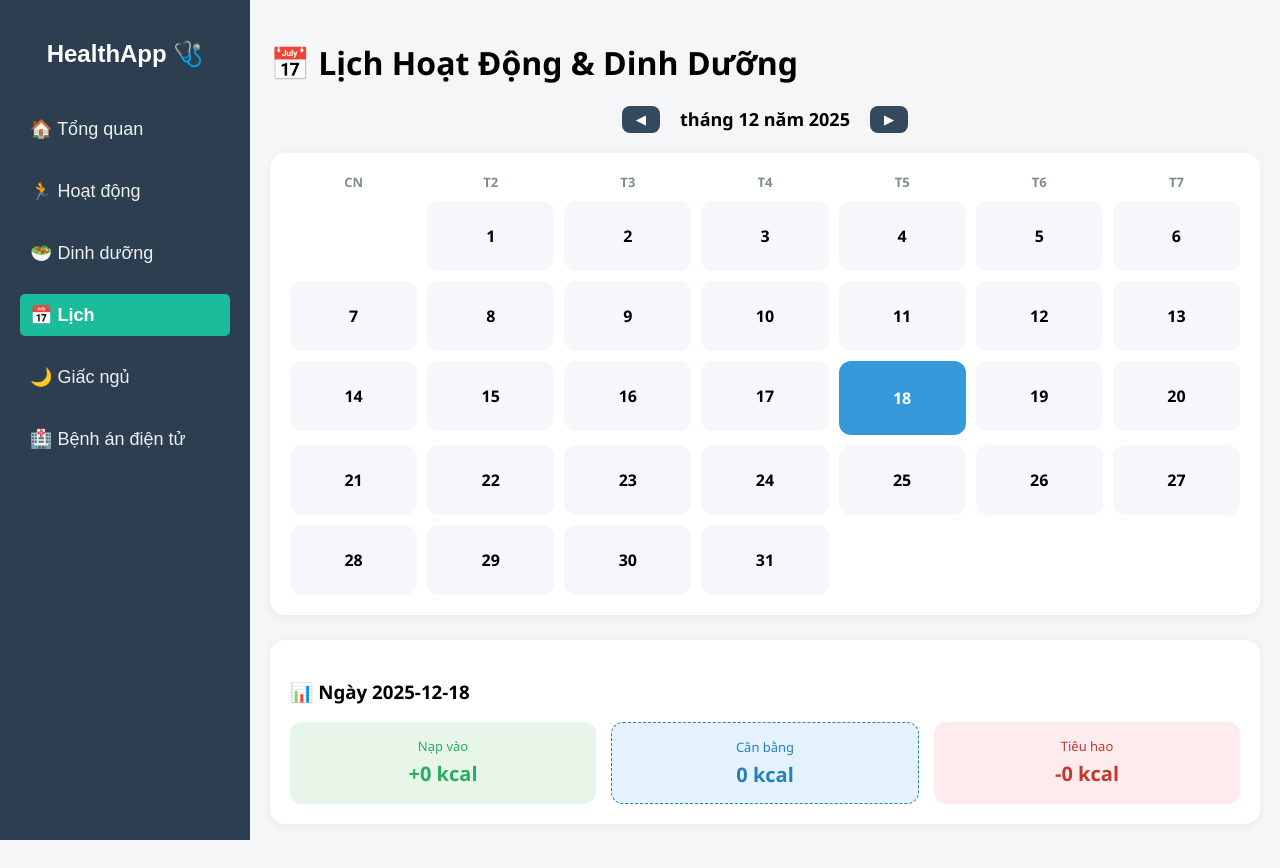
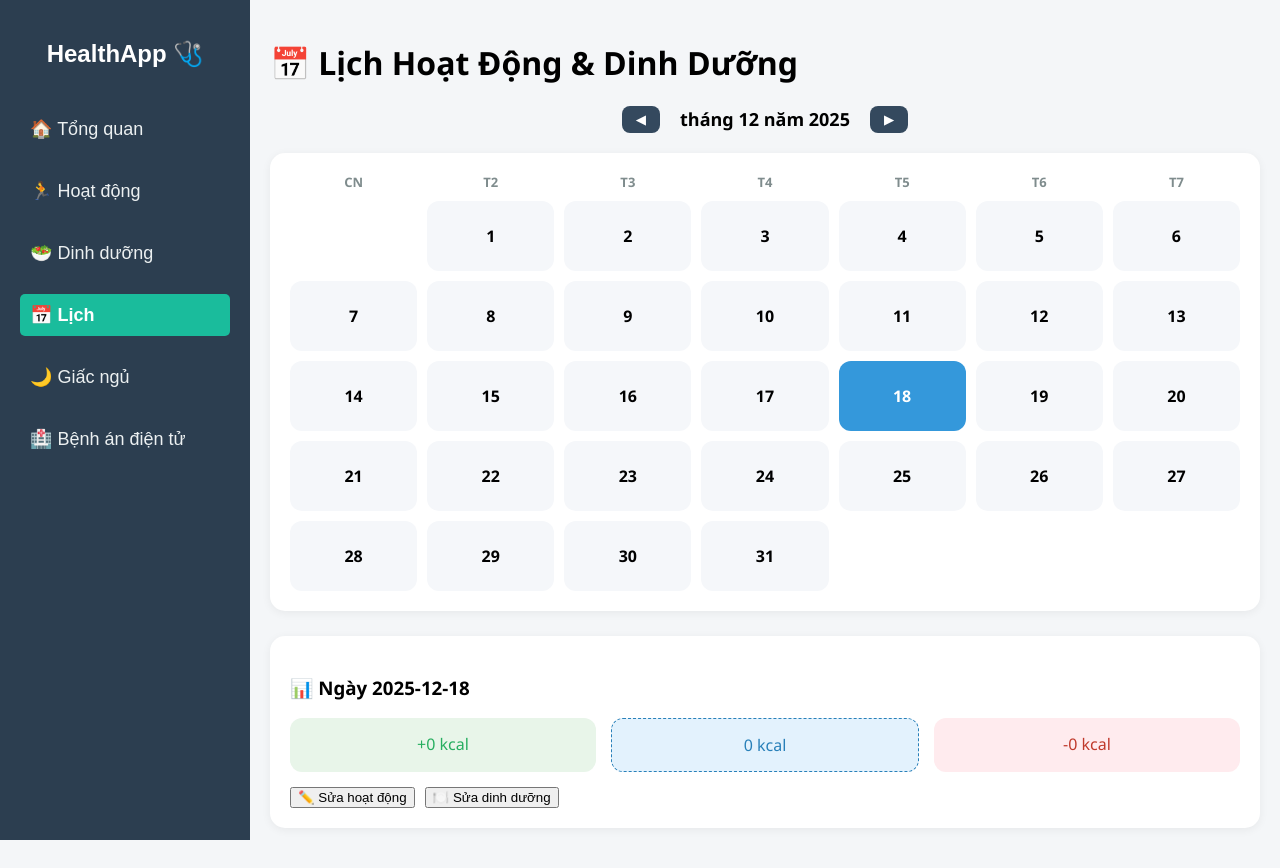
Before and after one commit to kastnew/OOP_BTL, a React (Vite) app in the folder frontend/: page /calendar in a window 1280 px wide. Built offline with nearby package versions, Linux system fonts and the light colour scheme.

Commit message:
Calendar.jsx

```diff
--- a/frontend/src/pages/Calendar.jsx
+++ b/frontend/src/pages/Calendar.jsx
@@ -1,21 +1,18 @@
 // src/pages/Calendar.jsx
 import React, { useState, useMemo, useEffect } from 'react';
+import { useNavigate } from 'react-router-dom';
 import './Calendar.css';
 
 const Calendar = ({ activities = [], meals = [] }) => {
+  const navigate = useNavigate();
 
-  /* ======================
-     A – ĐỒNG BỘ NGÀY HIỆN TẠI
-  ====================== */
   const getTodayStr = () => new Date().toISOString().split('T')[0];
-
   const [todayStr, setTodayStr] = useState(getTodayStr());
 
   useEffect(() => {
     const timer = setInterval(() => {
       setTodayStr(getTodayStr());
-    }, 60 * 1000); // cập nhật mỗi phút
-
+    }, 60000);
     return () => clearInterval(timer);
   }, []);
 
@@ -24,22 +21,8 @@ const Calendar = ({ activities = [], meals = [] }) => {
   const [currentMonth, setCurrentMonth] = useState(
     new Date(todayDate.getFullYear(), todayDate.getMonth(), 1)
   );
-
   const [selectedDate, setSelectedDate] = useState(todayStr);
 
-  // Khi sang ngày mới → tự chọn ngày mới nếu đang xem tháng hiện tại
-  useEffect(() => {
-    const y = currentMonth.getFullYear();
-    const m = currentMonth.getMonth();
-
-    if (y === todayDate.getFullYear() && m === todayDate.getMonth()) {
-      setSelectedDate(todayStr);
-    }
-  }, [todayStr]);
-
-  /* ======================
-     B – TÍNH KCal TRONG NGÀY
-  ====================== */
   const dayActivities = useMemo(
     () => activities.filter(a => a.date === selectedDate),
     [activities, selectedDate]
@@ -53,9 +36,6 @@ const Calendar = ({ activities = [], meals = [] }) => {
   const kcalOut = dayActivities.reduce((s, a) => s + Number(a.kcal || 0), 0);
   const kcalIn = dayMeals.reduce((s, m) => s + Number(m.calories || 0), 0);
 
-  /* ======================
-     C – ĐÁNH DẤU NGÀY
-  ====================== */
   const hasActivity = d => activities.some(a => a.date === d);
   const hasMeal = d => meals.some(m => m.date === d);
 
@@ -66,12 +46,8 @@ const Calendar = ({ activities = [], meals = [] }) => {
     return '';
   };
 
-  /* ======================
-     LỊCH THÁNG
-  ====================== */
   const year = currentMonth.getFullYear();
   const month = currentMonth.getMonth();
-
   const firstDay = new Date(year, month, 1).getDay();
   const daysInMonth = new Date(year, month + 1, 0).getDate();
 
@@ -81,20 +57,14 @@ const Calendar = ({ activities = [], meals = [] }) => {
 
   return (
     <div className="page-container">
-      {/* ===== HEADER ===== */}
-      <div className="calendar-top">
-        <h1>📅 Lịch Hoạt Động & Dinh Dưỡng</h1>
+      <h1>📅 Lịch Hoạt Động & Dinh Dưỡng</h1>
 
-        <div className="calendar-nav">
-          <button onClick={() => setCurrentMonth(new Date(year, month - 1, 1))}>◀</button>
-          <span>
-            {currentMonth.toLocaleString('vi-VN', { month: 'long', year: 'numeric' })}
-          </span>
-          <button onClick={() => setCurrentMonth(new Date(year, month + 1, 1))}>▶</button>
-        </div>
+      <div className="calendar-nav">
+        <button onClick={() => setCurrentMonth(new Date(year, month - 1, 1))}>◀</button>
+        <span>{currentMonth.toLocaleString('vi-VN', { month: 'long', year: 'numeric' })}</span>
+        <button onClick={() => setCurrentMonth(new Date(year, month + 1, 1))}>▶</button>
       </div>
 
-      {/* ===== CARD LỊCH ===== */}
       <div className="calendar-card">
         <div className="calendar-grid">
           {['CN','T2','T3','T4','T5','T6','T7'].map(d => (
@@ -105,45 +75,37 @@ const Calendar = ({ activities = [], meals = [] }) => {
             if (!day) return <div key={i} className="calendar-cell empty" />;
 
             const dateStr = `${year}-${String(month+1).padStart(2,'0')}-${String(day).padStart(2,'0')}`;
-            const selected = dateStr === selectedDate;
-            const isToday = dateStr === todayStr;
 
             return (
               <div
                 key={i}
-                className={`calendar-cell
-                  ${getDayClass(dateStr)}
-                  ${selected ? 'selected' : ''}
-                  ${isToday ? 'today' : ''}
-                `}
+                className={`calendar-cell ${getDayClass(dateStr)} ${dateStr === selectedDate ? 'selected' : ''}`}
                 onClick={() => setSelectedDate(dateStr)}
               >
-                <span>{day}</span>
+                {day}
               </div>
             );
           })}
         </div>
       </div>
 
-      {/* ===== THỐNG KÊ ===== */}
       <div className="day-summary-card">
         <h3>📊 Ngày {selectedDate}</h3>
 
         <div className="summary-grid">
-          <div className="summary-box in">
-            <span>Nạp vào</span>
-            <strong>+{kcalIn} kcal</strong>
-          </div>
+          <div className="summary-box in">+{kcalIn} kcal</div>
+          <div className="summary-box balance">{kcalIn - kcalOut} kcal</div>
+          <div className="summary-box out">-{kcalOut} kcal</div>
+        </div>
 
-          <div className="summary-box balance">
-            <span>Cân bằng</span>
-            <strong>{kcalIn - kcalOut} kcal</strong>
-          </div>
-
-          <div className="summary-box out">
-            <span>Tiêu hao</span>
-            <strong>-{kcalOut} kcal</strong>
-          </div>
+        {/* ⭐ NÚT ĐIỀU HƯỚNG */}
+        <div style={{ display:'flex', gap:10, marginTop:15 }}>
+          <button onClick={() => navigate(`/activities?date=${selectedDate}`)}>
+            ✏️ Sửa hoạt động
+          </button>
+          <button onClick={() => navigate(`/nutrition?date=${selectedDate}`)}>
+            🍽️ Sửa dinh dưỡng
+          </button>
         </div>
       </div>
     </div>
```
